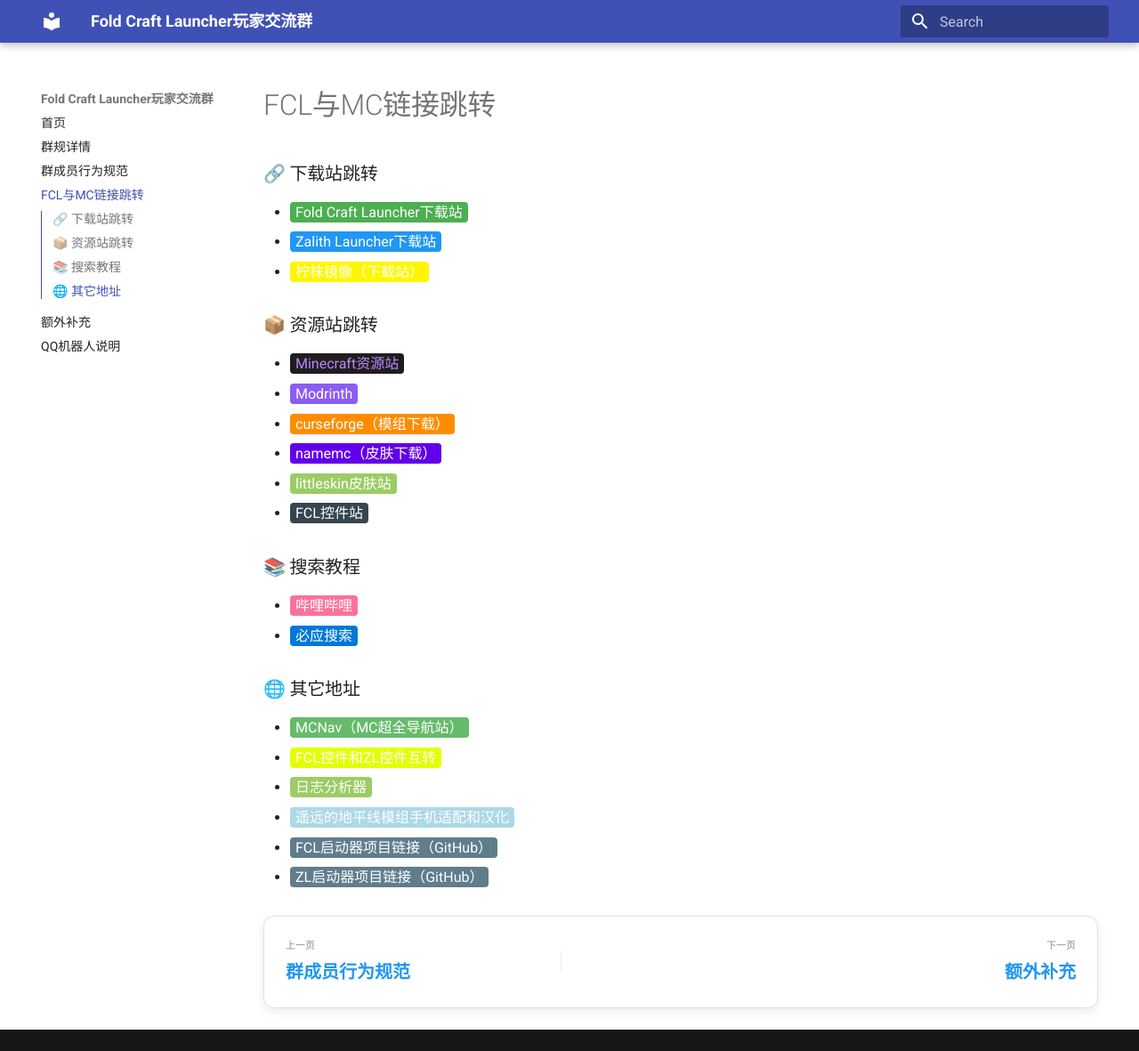
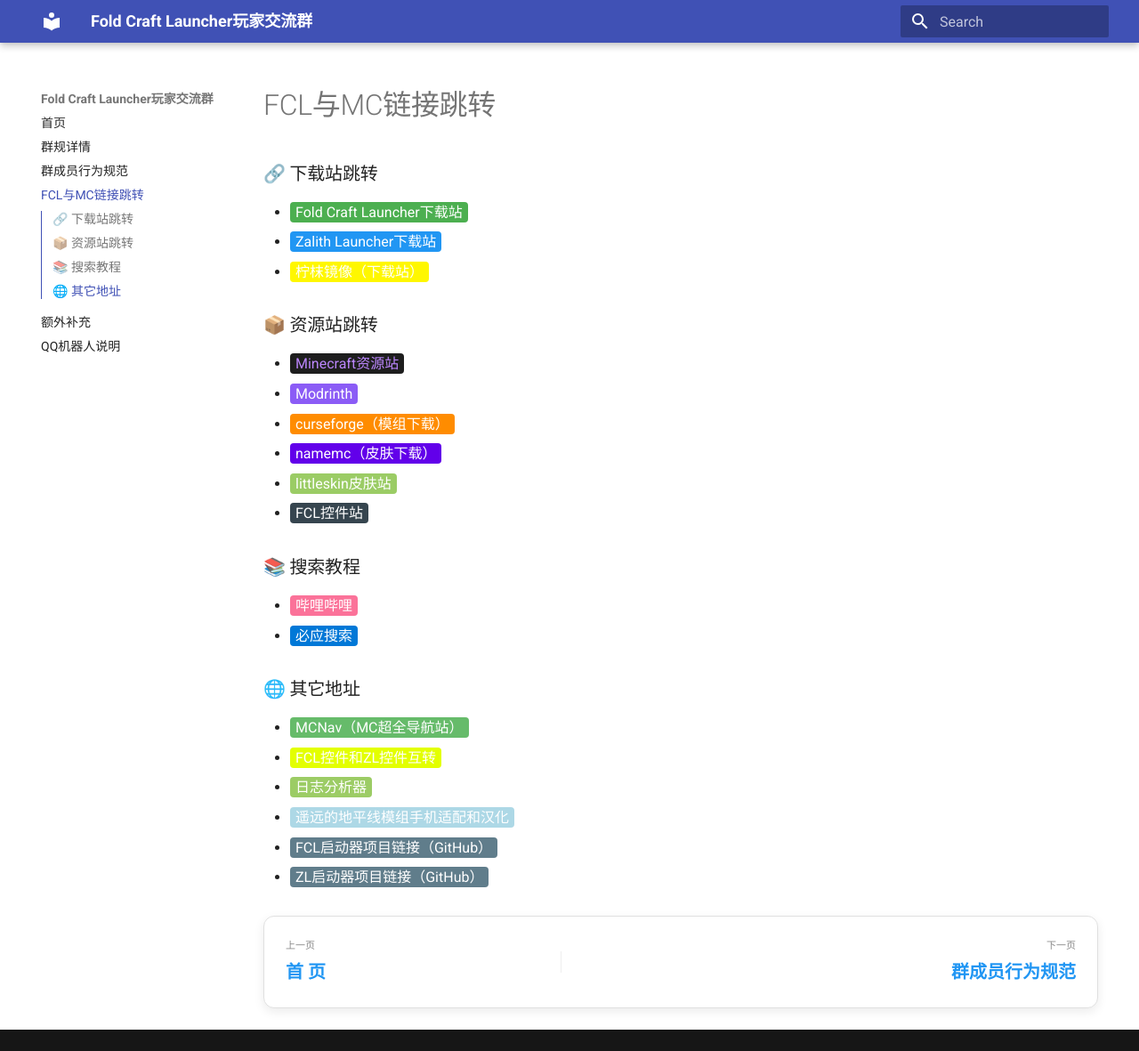
Before and after one commit to WaterGodFurina/WaterGodFurina.github.io, an MkDocs documentation site: the page built from docs/download.md, in a window 1280 px wide and 1181 px high. Shown: the whole window at 89% size. Built offline with MkDocs 1.6.1 and Material for MkDocs 9.7.7, drawn with Linux system fonts in a browser that asks for light colours.

Commit message:
Update pagination links in download.md

```diff
--- a/docs/download.md
+++ b/docs/download.md
@@ -110,17 +110,17 @@
 <!-- HTML 结构 -->
 <div class="mobile-pagination-card">
   <!-- 左侧：上一章 -->
-  <a href="/QQmember-xingwei/" class="prev-section">
+  <a href="/" class="prev-section">
     <span class="cat-text">上一页</span>
-    <span class="title-text">群成员行为规范</span>
+    <span class="title-text">首 页</span>
   </a>
 
   <!-- 中间分隔线（可选，如果不需要可以删掉<div class="divider-line"></div>这一行） -->
   <div class="divider-line"></div>
 
   <!-- 右侧：下一章 -->
-  <a href="/others/" class="next-section">
+  <a href="/QQmember-xingwei/" class="next-section">
     <span class="cat-text">下一页</span>
-    <span class="title-text">额外补充</span>
+    <span class="title-text">群成员行为规范</span>
   </a>
 </div>
```
